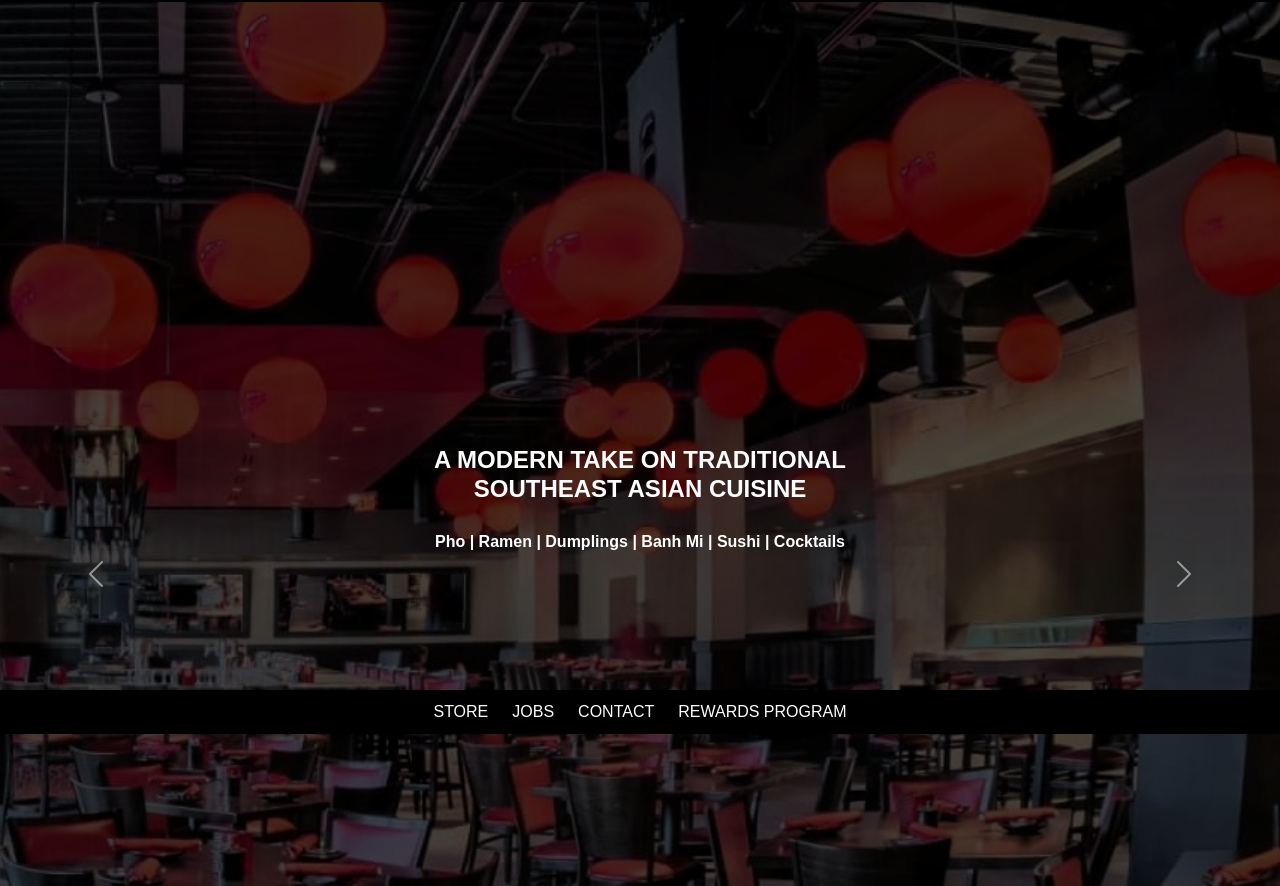
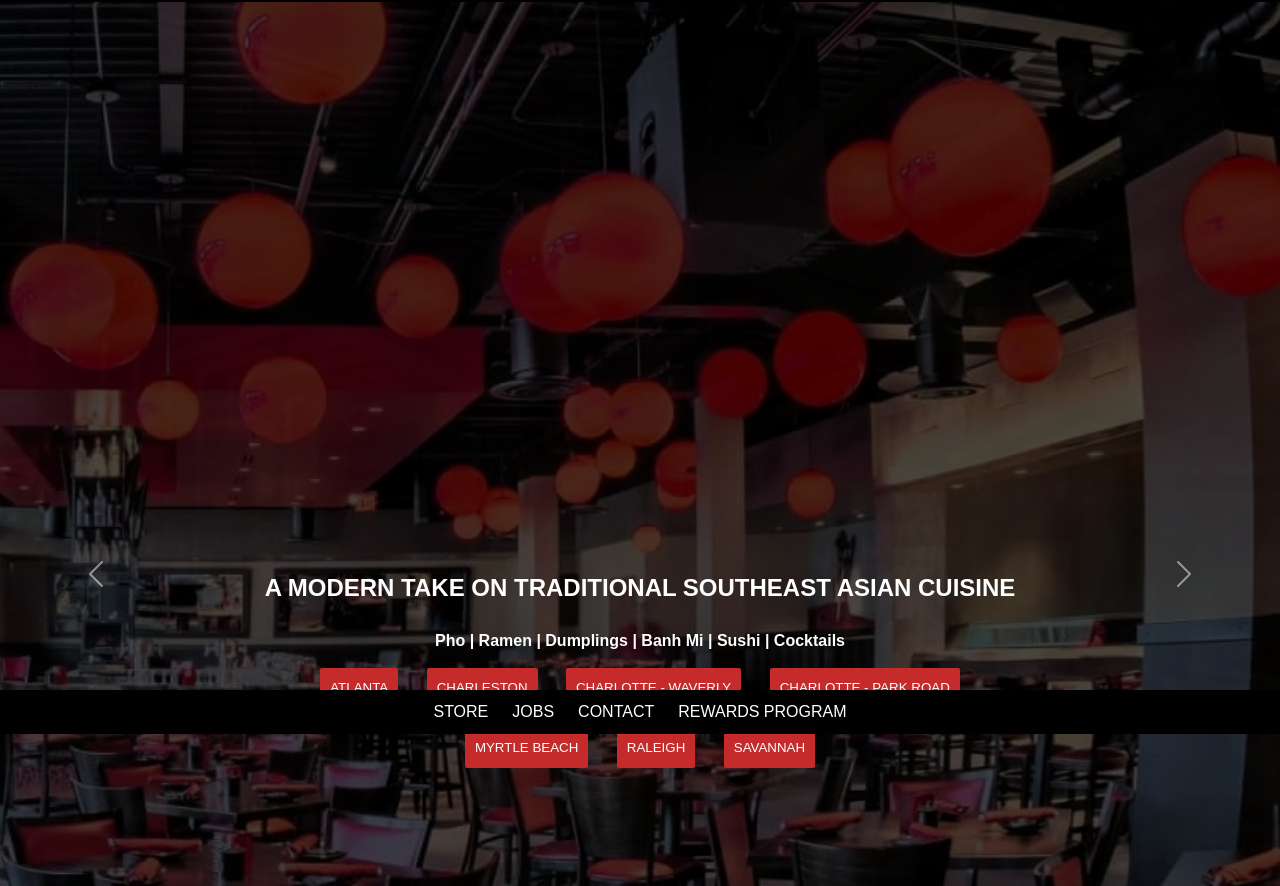
Before and after one commit to TomTapp/Projects, a plain HTML site: page Team Projects/Page_Copy/pageCopy.html in a window 1280 px wide. Shown: the part 66-952 px from the top of the page. Drawn offline with nearby package versions, Linux system fonts and the light colour scheme.

Commit message:
added front page buttons and text

```diff
--- a/Team Projects/Page_Copy/pageCopy.html
+++ b/Team Projects/Page_Copy/pageCopy.html
@@ -18,7 +18,10 @@
     <!-- need to add header that sits on top of imagine carousel -->
 
     <!--Navigation-->
-    <nav class="navbar navbar-expand-lg navbar-dark fixed-top" style="background-color: black; color: white;">
+    <nav
+      class="navbar navbar-expand-lg navbar-dark fixed-top"
+      style="background-color: black; color: white"
+    >
       <div class="container-fluid">
         <a class="navbar-brand" href="#"
           ><img src="logo.png" width="100" height="42"
@@ -48,7 +51,10 @@
             >
               LOCATIONS & MENUS
             </li>
-            <ul class="dropdown-menu" style="background-color: rgb(197, 43, 43);">
+            <ul
+              class="dropdown-menu"
+              style="background-color: rgb(197, 43, 43)"
+            >
               <li><a class="dropdown-item" href="#">OVERVIEW</a></li>
               <li><a class="dropdown-item" href="#">ATLANTA</a></li>
               <li><a class="dropdown-item" href="#">CHARLESTON</a></li>
@@ -75,9 +81,6 @@
       </div>
     </nav>
 
-
-
-
     <!-- MAIN IMAGE CAROUSEL -->
     <!-- still need to get a fixed height and a responsive length -->
 
@@ -97,6 +100,57 @@
             >
               Pho | Ramen | Dumplings | Banh Mi | Sushi | Cocktails
             </h6>
+            <button
+              type="button"
+              class="btn btn-primary text-nowrap"
+              id="frontPageCarouselButtons"
+            >
+              ATLANTA
+            </button>
+            <button
+              type="button"
+              class="btn btn-primary text-nowrap hover"
+              id="frontPageCarouselButtons"
+            >
+              CHARLESTON
+            </button>
+            <button
+              type="button"
+              class="btn btn-primary text-nowrap"
+              id="frontPageCarouselButtons"
+            >
+              CHARLOTTE - WAVERLY
+            </button>
+            <button
+              type="button"
+              class="btn btn-primary text-nowrap"
+              id="frontPageCarouselButtons"
+            >
+              CHARLOTTE - PARK ROAD
+            </button>
+            <button
+              type="button"
+              class="btn btn-primary text-nowrap"
+              id="frontPageCarouselButtons"
+            >
+              MYRTLE BEACH
+            </button>
+            <button
+              type="button"
+              class="btn btn-primary text-nowrap"
+              id="frontPageCarouselButtons"
+            >
+              RALEIGH
+            </button>
+            <button
+              type="button"
+              class="btn btn-primary text-nowrap"
+              id="frontPageCarouselButtons"
+            >
+              SAVANNAH
+            </button>
+
+
           </div>
           <div class="carousel-item active">
             <img
@@ -113,8 +167,6 @@
               alt="placeholder image"
             />
           </div>
-        </div>
-
           <button
             class="carousel-control-prev"
             type="button"
@@ -134,6 +186,7 @@
             <span class="carousel-control-next-icon" aria-hidden="true"></span>
             <span class="visually-hidden">Next</span>
           </button>
+        </div>
       </div>
     </div>
 
@@ -300,7 +353,7 @@
       class="navbar fixed-bottom justify-content-center"
       style="background-color: black; color: white; padding: 10px"
     >
-      <div class="container-fluid;" style="">
+      <div class="container-fluid;">
         <div class="container">
           <div class="row">
             <div class="col-auto">
--- a/Team Projects/Page_Copy/style.css
+++ b/Team Projects/Page_Copy/style.css
@@ -66,12 +66,20 @@ form {
   padding: 0px;
 }
 
-#frontpage_carousel  {
-    position: absolute;
-    z-index: 20;
-    padding: 40% 30%;
+#frontpage_carousel {
+  position:absolute;
+  z-index: 20;
+  padding: 50% 20%;
 
-    text-align: center;
-    color: white;
+  text-align: center;
+  color: white;
+}
 
+#frontPageCarouselButtons {
+  background-color: rgb(197, 43, 43);
+  padding: 10px 10px;
+  border:none;
+  border-radius: 2px;
+  margin: 10px 12px;
+  font-size: smaller;
 }
```
Lines whose indentation alone changed are shown as unchanged.
